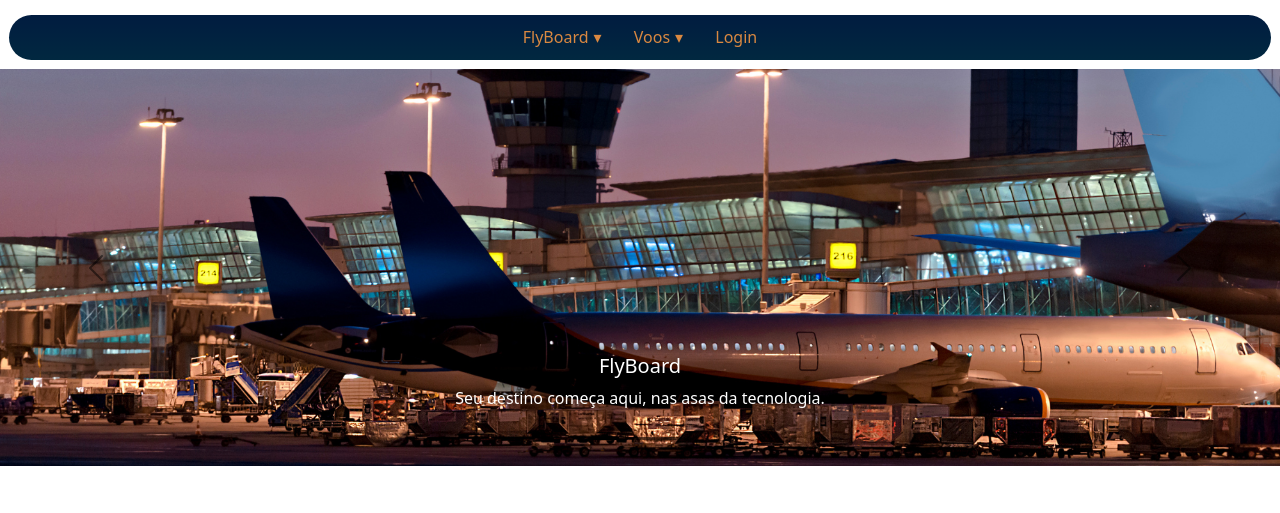
After one commit to matheuskormann/FlyBoard, a PHP site: page /index/index.php in a window 1280 px wide. The commit adds this page. Shown: the top 513 px of the page. Run offline with PHP 8.4, Linux system fonts and the light colour scheme; some libraries are stand-ins or nearby versions.

Commit message:
inicio da implementação do php
inicio da implementação do php

```diff
--- /dev/null
+++ b/connections/connection.php
@@ -0,0 +1,12 @@
+<?php
+    $servername = "localhost";
+    $username = "root";
+    $password = "PUC#1234";//alterar senha
+    $dbname = "dbFlyBoard";
+
+    $conn = new mysqli($servername, $username, $password, $dbname,3308);//aterar a porta do sql
+    if ($conn->connect_error) {
+        die("Conexão falhou: ${$conn->connect_error}");
+    }
+
+?>
--- /dev/null
+++ b/index/index.css
@@ -0,0 +1,96 @@
+
+#menu {
+	margin: 15px 9px 9px 9px;
+	background: #011C40;
+	background: linear-gradient(to bottom,  #011C40,  #012840);
+	height: 45px;
+	border-radius: 23px;
+}
+#menu ul, #menu li {
+	margin: 0 auto;
+	padding: 0;
+	list-style: none
+}
+#menu ul {
+	width: 100%;
+	text-align: center;
+}
+#menu li {
+	display: inline-block;
+	position: relative;
+}
+#menu a {
+	display: block;
+	line-height: 45px;
+	padding: 0 14px;
+	text-decoration: none;
+	color: #D98841;
+	font-size: 16px;
+}
+#menu a.dropdown-arrow:after {
+	content: "\25BE";
+	margin-left: 5px;
+}
+#menu li a:hover {
+	color: #D98841;
+	background: #325A73;
+}
+#menu input {
+	display: none;
+	margin: 0;
+	padding: 0;
+	height: 45px;
+	width: 100%;
+	opacity: 0;
+	cursor: pointer
+}
+#menu label {
+	display: none;
+	line-height: 45px;
+	text-align: center;
+	position: absolute;
+	left: 35px
+}
+#menu label:before {
+	font-size: 1.6em;
+	color: #D98841;
+	content: "\2261";
+	margin-left: 20px;
+}
+#menu ul.sub-menus{
+	height: auto;
+	overflow: hidden;
+	width: 170px;
+	background: #011C40;
+	position: absolute;
+	z-index: 99;
+	display: none;
+}
+#menu ul.sub-menus li {
+	display: block;
+	text-align: left;
+	width: 100%;
+}
+#menu ul.sub-menus a {
+	color: #D98841;
+	font-size: 16px;
+}
+#menu li:hover ul.sub-menus {
+	display: block
+}
+#menu ul.sub-menus a:hover{
+	background: #325A73;
+	color: #D98841;
+}
+@media screen and (max-width: 800px){
+	#menu {position:relative}
+	#menu ul {background:#011C40;position:absolute;top:100%;right:0;left:0;z-index:3;height:auto;display:none;text-align:left;}
+	#menu ul.sub-menus {width:100%;position:static;}
+	#menu ul.sub-menus a {padding-left:30px;}
+	#menu li {display:block;float:none;width:auto;}
+	#menu input, #menu label {position:absolute;top:0;left:0;display:block}
+	#menu input {z-index:4}
+	#menu input:checked + label {color:#D98841}
+	#menu input:checked + label:before {content:"\00d7"}
+	#menu input:checked ~ ul {display:block}
+}
--- /dev/null
+++ b/index/index.php
@@ -0,0 +1,88 @@
+<?php
+include('../connections/connection.php');
+session_start();
+
+?>
+<!DOCTYPE html>
+<html lang="en">
+<head>
+    <meta charset="UTF-8">
+    <meta name="viewport" content="width=device-width, initial-scale=1.0">
+    <link rel="stylesheet" href="index.css">
+    <title>Home</title>
+    <link rel="stylesheet" href="../node_modules/bootstrap/dist/css/bootstrap.min.css">
+
+</head>
+<body>
+  <script src="../node_modules/bootstrap/dist/js/bootstrap.min.js"></script>
+  <nav id='menu'>
+    <input type='checkbox' id='responsive-menu' onclick='updatemenu()'><label></label>
+    <ul>
+      <li><a class='dropdown-arrow'>FlyBoard</a>
+        <ul class='sub-menus'>
+          <li><a href='#'>Sobre</a></li>
+        </ul>
+      </li>
+      <li><a class='dropdown-arrow'>Voos</a>
+        <ul class='sub-menus'>
+          <li><a href=''>meus voos</a></li>
+          <li><a href=''>encontar voo</a></li>
+        </ul>
+      </li>
+      <?php
+      if (!isset($_SESSION["id"])) {
+        echo"<li><a href='../login/login.html'>Login</a></li>";
+      }
+      else{
+        $id = $_SESSION["id"];
+        $sql = "SELECT name FROM users WHERE id_user = $id";
+        $result = $conn->query($sql);
+        $row = $result->fetch_assoc();
+        echo"<li><a href='../homes/collectorHomes.php'>" . $row['name'] . "</a></li>";
+      }
+      ?>
+    </ul>
+  </nav>
+  <div id="carouselExampleDark" class="carousel carousel-dark slide">
+    <div class="carousel-indicators">
+      <button type="button" data-bs-target="#carouselExampleDark" data-bs-slide-to="0" class="active" aria-current="true" aria-label="Slide 1"></button>
+      <button type="button" data-bs-target="#carouselExampleDark" data-bs-slide-to="1" aria-label="Slide 2"></button>
+      <button type="button" data-bs-target="#carouselExampleDark" data-bs-slide-to="2" aria-label="Slide 3"></button>
+    </div>
+    <div class="carousel-inner">
+      <div class="carousel-item active" data-bs-interval="10000">
+        <img src="../imagens/fotosHome1.png" class="d-block w-100" alt="...">
+        <div class="carousel-caption d-none d-md-block text-white">
+          <h5>FlyBoard</h5>
+          <p>Seu destino começa aqui, nas asas da tecnologia.</p>
+        </div>
+      </div>
+      <div class="carousel-item" data-bs-interval="2000">
+        <img src="../imagens/fotosHome2.png" class="d-block w-100" alt="...">
+        <div class="carousel-caption d-none d-md-block ">
+          <h5>FlyBoard</h5>
+          <p>Seu destino começa aqui, nas asas da tecnologia.</p>
+        </div>
+      </div>
+      <div class="carousel-item">
+        <img src="../imagens/fotosHome3.png" class="d-block w-100" alt="...">
+        <div class="carousel-caption d-none d-md-block ">
+          <h5>FlyBoard</h5>
+          <p>Seu destino começa aqui, nas asas da tecnologia.</p>
+        </div>
+      </div>
+    </div>
+    <button class="carousel-control-prev" type="button" data-bs-target="#carouselExampleDark" data-bs-slide="prev">
+      <span class="carousel-control-prev-icon" aria-hidden="true"></span>
+      <span class="visually-hidden">Previous</span>
+    </button>
+    <button class="carousel-control-next" type="button" data-bs-target="#carouselExampleDark" data-bs-slide="next">
+      <span class="carousel-control-next-icon" aria-hidden="true"></span>
+      <span class="visually-hidden">Next</span>
+    </button>
+  </div>
+  <br>
+  <br>
+
+</body>
+</html>
```
Also changed, not shown: dbdbFlyBoard.sql (added, +18 -0 lines), homes/collectorHomes.php (added, +28 -0 lines), homes/homeAdmin.php (added, +60 -0 lines), homes/homeCliente.php (renamed from Paginainicial/home.html, +29 -37 lines), login/login.html (+5 -4 lines), login/login_php.php (added, +37 -0 lines), login/logout.php (added, +13 -0 lines), homes/homeFuncionario.php (added), homes/menu.css (renamed from Paginainicial/menu.css), homes/update.js (renamed from Paginainicial/update.js).
